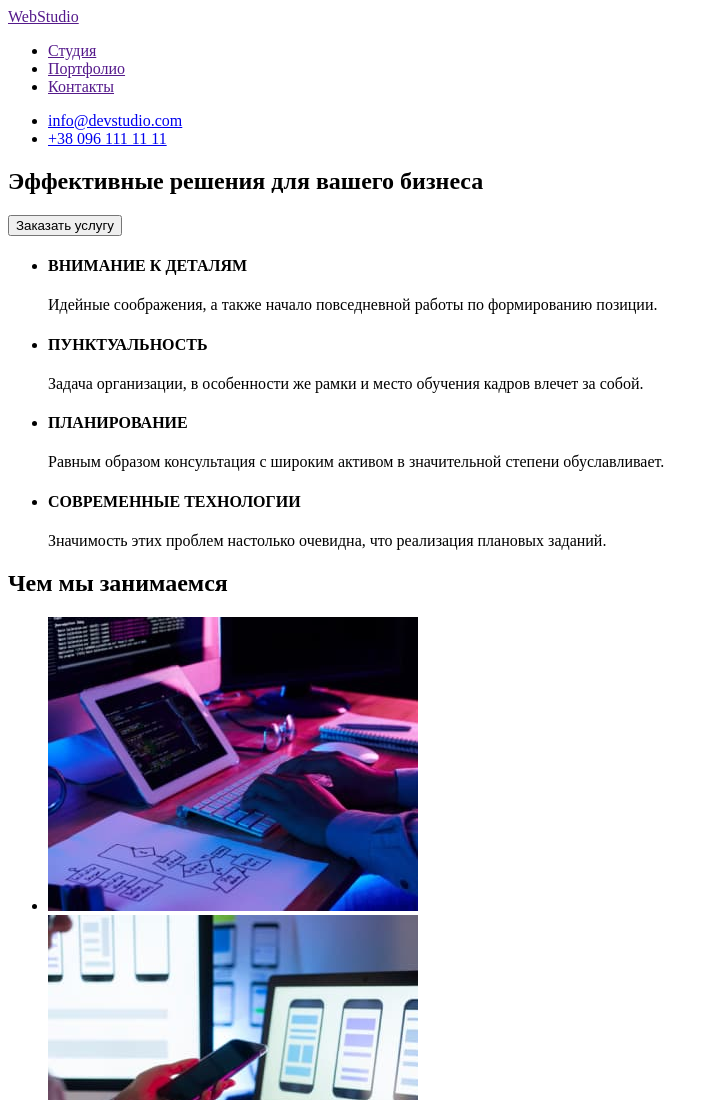
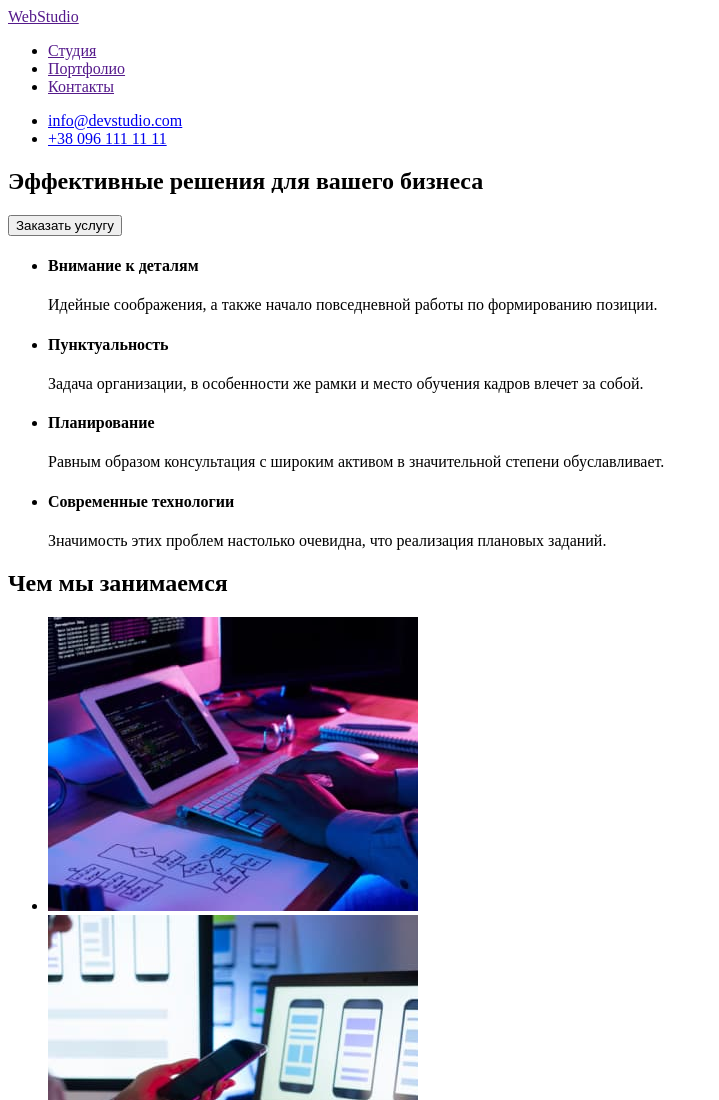
Before and after one commit to xWinst/goit-markup-hw-01, a plain HTML site: page index.html in a window 1280 px wide. Shown: the top 1100 px of the page, without its empty margins (0-719 px from the left). Drawn offline with Linux system fonts and the light colour scheme.

Commit message:
Оргфографические исправления

```diff
--- a/index.html
+++ b/index.html
@@ -35,7 +35,7 @@
             <section>
                 <ul>
                     <li>
-                        <h4>ВНИМАНИЕ К ДЕТАЛЯМ</h4>
+                        <h4>Внимание к деталям</h4>
                         <p>
                             Идейные соображения, а также начало повседневной работы по формированию
                             позиции.
@@ -43,7 +43,7 @@
                     </li>
 
                     <li>
-                        <h4>ПУНКТУАЛЬНОСТЬ</h4>
+                        <h4>Пунктуальность</h4>
                         <p>
                             Задача организации, в особенности же рамки и место обучения кадров
                             влечет за собой.
@@ -51,7 +51,7 @@
                     </li>
 
                     <li>
-                        <h4>ПЛАНИРОВАНИЕ</h4>
+                        <h4>Планирование</h4>
                         <p>
                             Равным образом консультация с широким активом в значительной степени
                             обуславливает.
@@ -59,7 +59,7 @@
                     </li>
 
                     <li>
-                        <h4>СОВРЕМЕННЫЕ ТЕХНОЛОГИИ</h4>
+                        <h4>Современные технологии</h4>
                         <p>
                             Значимость этих проблем настолько очевидна, что реализация плановых
                             заданий.
```
